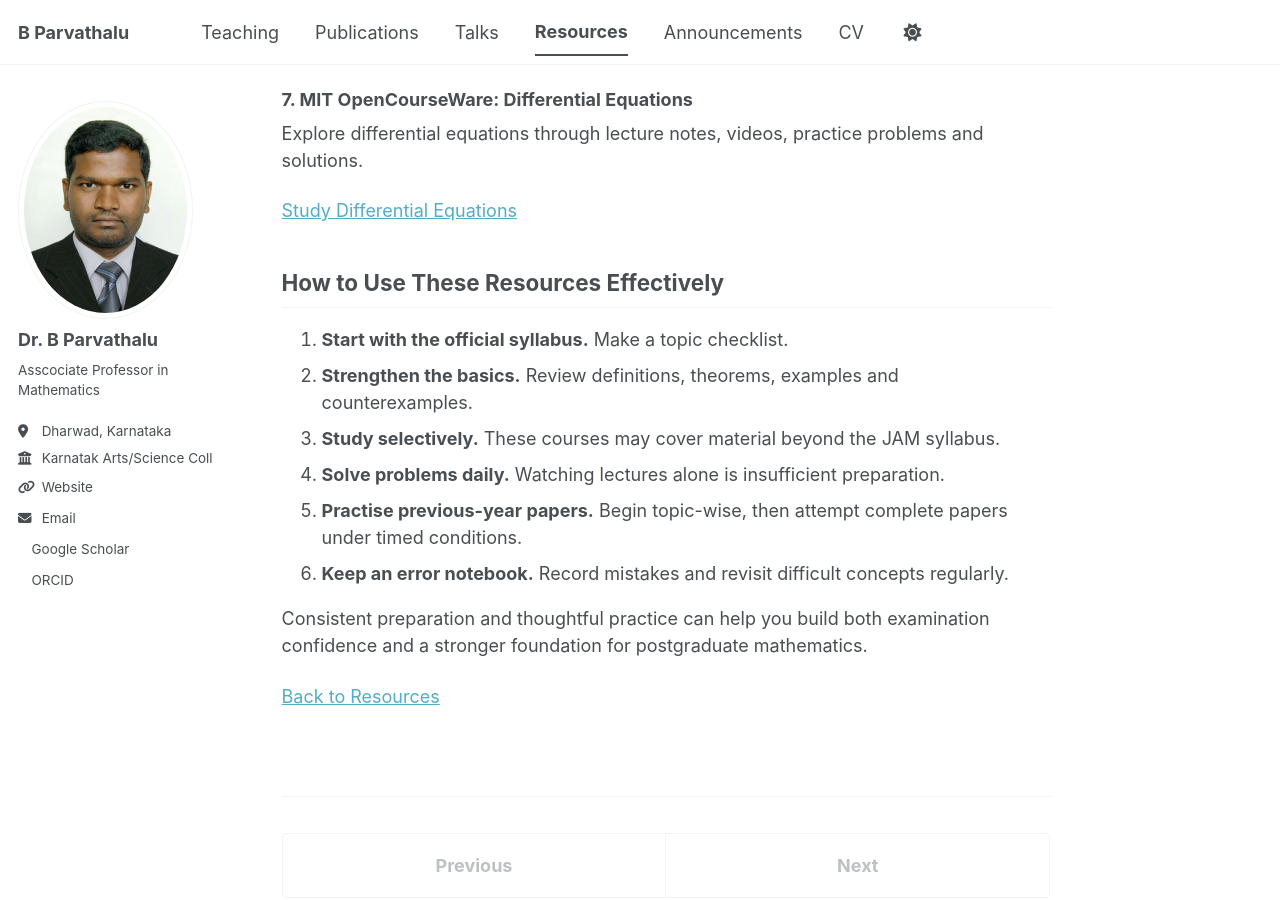
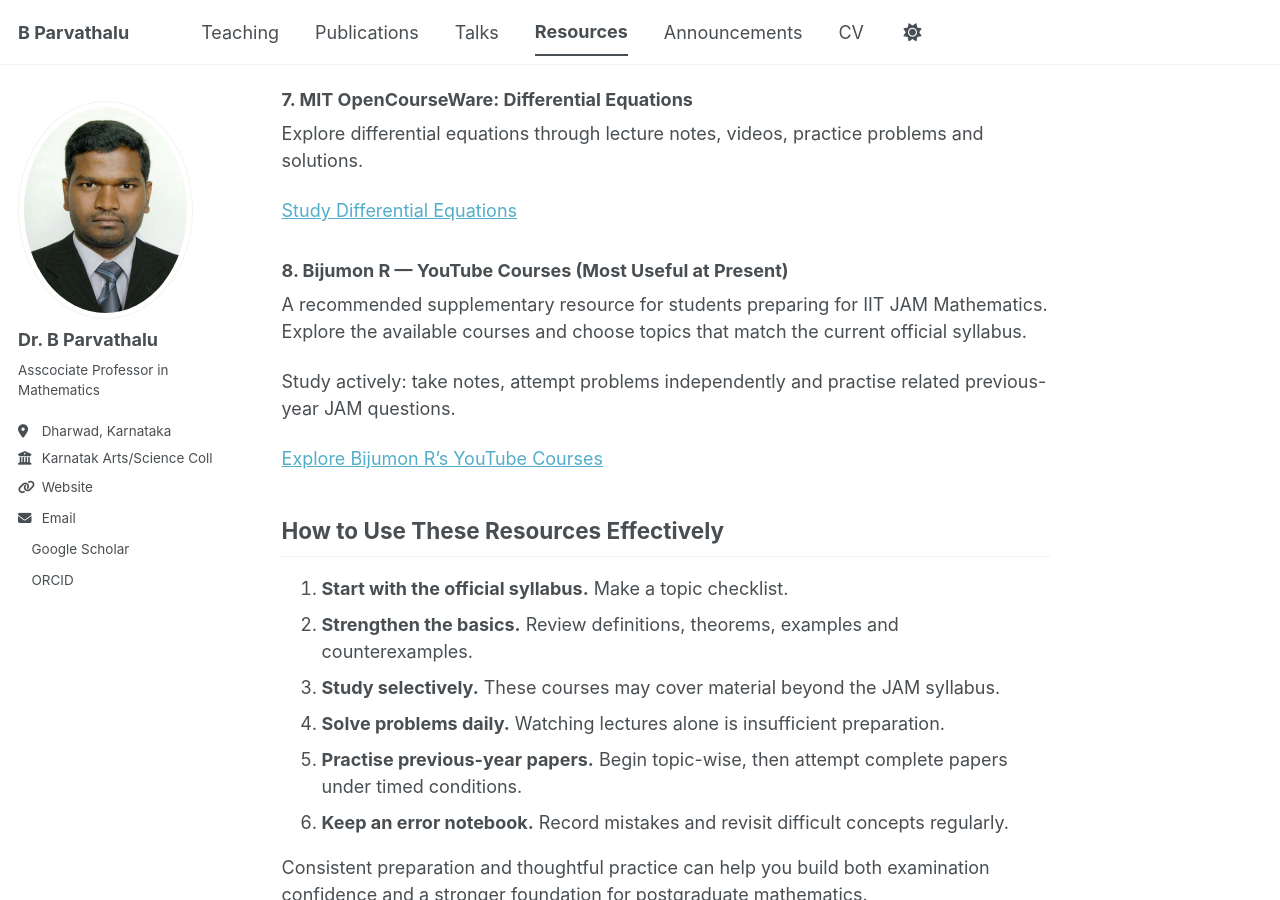
Before and after one commit to drbp-kcd/drbp-kcd.github.io, a Jekyll site: the page built from _resources/iit-jam-mathematics.md, in a window 1280 px wide and 900 px high, scrolled down 2869 px. Built offline with Jekyll 4.4.1, drawn with Linux system fonts in a browser that asks for light colours; a style sheet for code colours, icons or effects is not loaded.

Commit message:
Update iit-jam-mathematics.md

```diff
--- a/_resources/iit-jam-mathematics.md
+++ b/_resources/iit-jam-mathematics.md
@@ -130,6 +130,17 @@ videos, practice problems and solutions.
 
 [Study Differential Equations](https://ocw.mit.edu/courses/18-03sc-differential-equations-fall-2011/)
 
+### 8. Bijumon R — YouTube Courses (Most Useful at Present)
+
+A recommended supplementary resource for students preparing
+for IIT JAM Mathematics. Explore the available courses and
+choose topics that match the current official syllabus.
+
+Study actively: take notes, attempt problems independently
+and practise related previous-year JAM questions.
+
+[Explore Bijumon R’s YouTube Courses](https://www.youtube.com/@bijumonr559/courses)
+
 ## How to Use These Resources Effectively
 
 1. **Start with the official syllabus.** Make a topic checklist.
```
